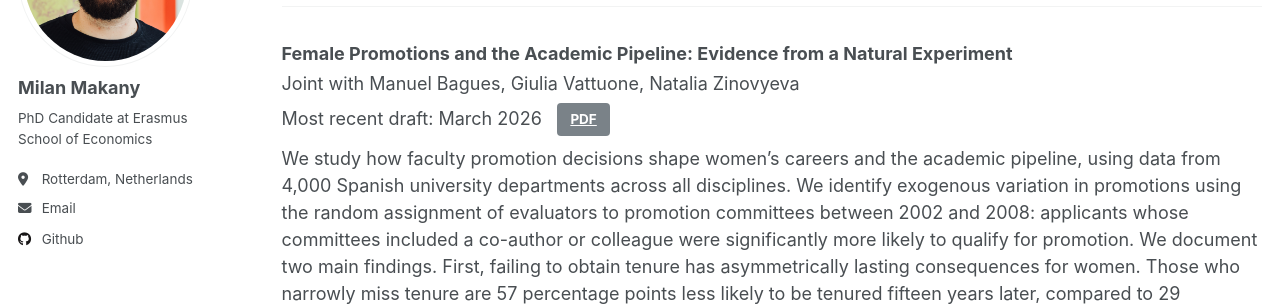
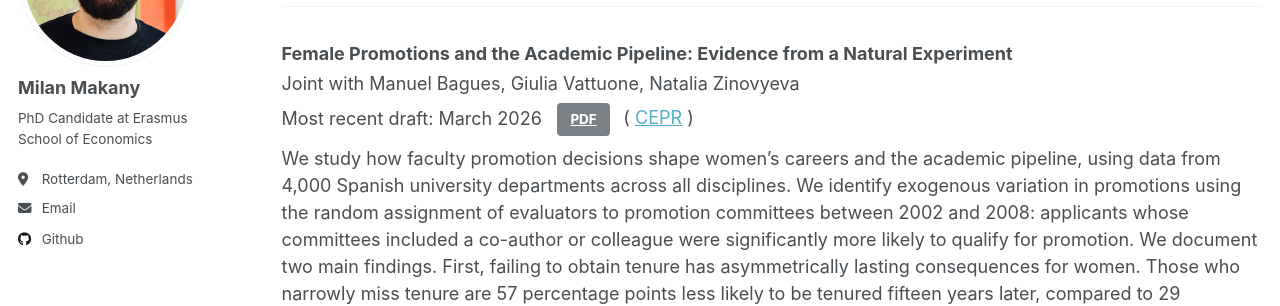
Before and after one commit to makany-milan/makany-milan.github.io, a Jekyll site: the page built from _pages/research.html, in a window 1280 px wide and 900 px high. Shown: the part 218-524 px from the top of the window. Built offline with Jekyll 4.4.1, drawn with Linux system fonts in a browser that asks for light colours.

Commit message:
wp button

```diff
--- a/_pages/research.html
+++ b/_pages/research.html
@@ -40,6 +40,20 @@ author_profile: true
 
           {% if post.paperurl %}
             <a href="{{ post.paperurl }}" class="btn btn--primary" style="margin-left: 10px;">PDF</a>
+          {% endif %}
+
+          {% if post.ceprurl or post.izaurl %}
+            <span style="margin-left: 8px;">
+              (
+              {% if post.ceprurl %}
+                <a href="{{ post.ceprurl }}">CEPR</a>
+              {% endif %}
+              {% if post.ceprurl and post.izaurl %}, {% endif %}
+              {% if post.izaurl %}
+                <a href="{{ post.izaurl }}">IZA</a>
+              {% endif %}
+              )
+            </span>
           {% endif %}
         </p>
 
```
Also changed, not shown: _publications/women_in_academia.md (+1 -0 lines).
